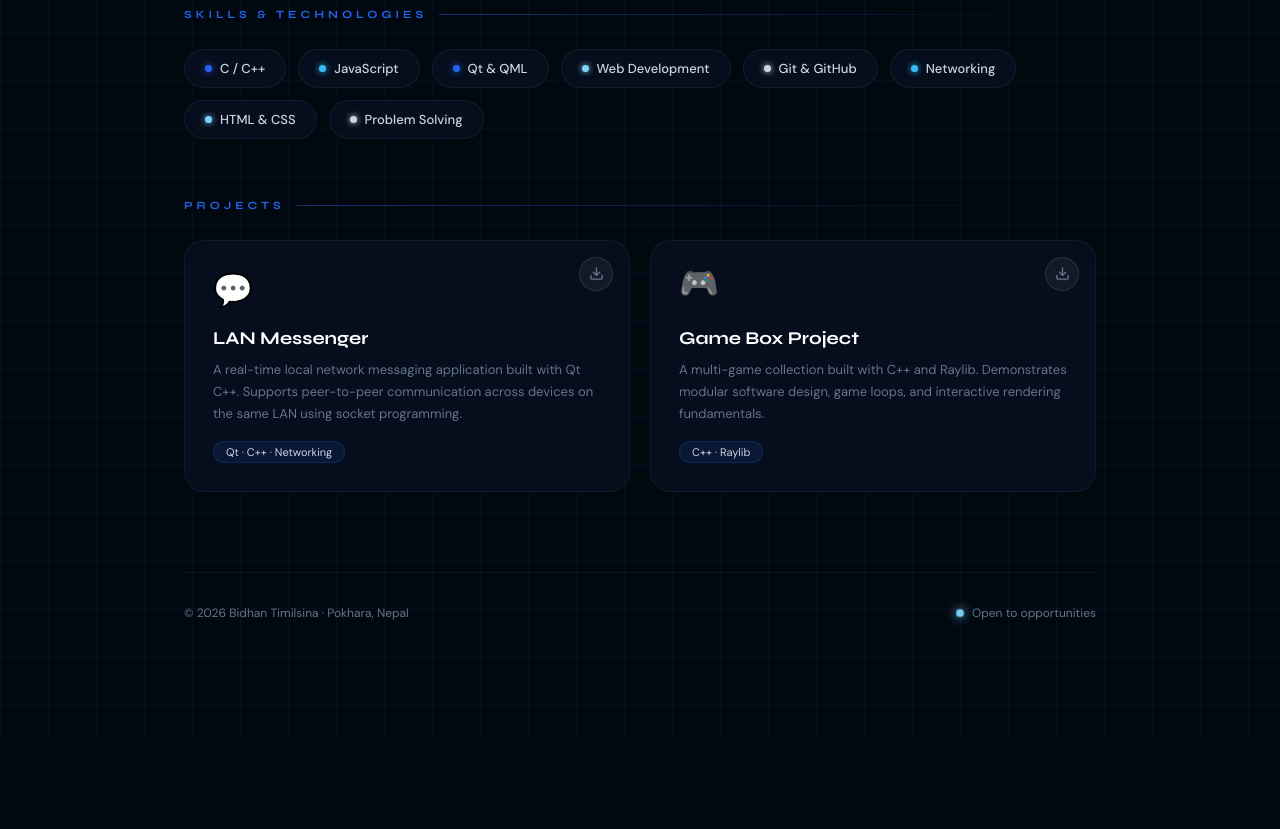
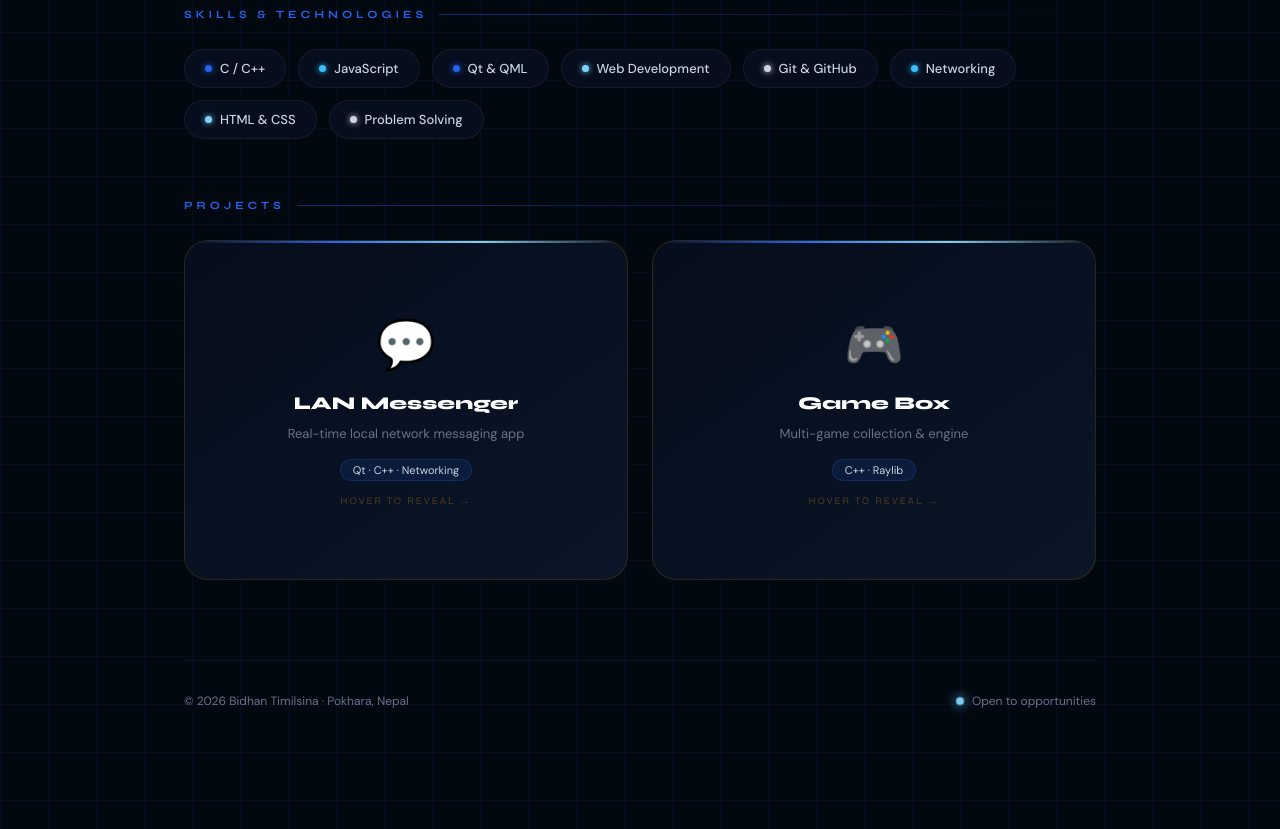
Before and after one commit to Bidhan318/Portfolio, a website built with Vite: page index.html in a window 1280 px wide. Shown: the part 1360-2189 px from the top of the page. Before the commit the page ends 2101 px from the top, so only its background shows below. Built offline with nearby package versions, Linux system fonts and the light colour scheme; animation ran at ten frames a second.

Commit message:
flip card animations

```diff
--- a/index.html
+++ b/index.html
@@ -212,40 +212,56 @@
     </section>
 
     <!-- PROJECTS -->
-    <section id="projects" class="reveal">
-      <div class="section-label">Projects</div>
-      <div class="projects-grid">
+<section id="projects" class="reveal">
+  <div class="section-label">Projects</div>
+  <div class="projects-grid" id="projects3d">
 
-        <div class="project-card">
-          <a href="/lan-messenger-installer.exe" download class="download-btn" title="Download LAN Messenger">
-            <svg width="15" height="15" viewBox="0 0 24 24" fill="none" stroke="currentColor" stroke-width="2.2" stroke-linecap="round" stroke-linejoin="round">
-              <path d="M21 15v4a2 2 0 0 1-2 2H5a2 2 0 0 1-2-2v-4"/>
-              <polyline points="7 10 12 15 17 10"/>
-              <line x1="12" y1="15" x2="12" y2="3"/>
-            </svg>
-          </a>
+    <div class="proj-flip-wrap">
+      <div class="proj-flip-inner">
+        <div class="proj-face proj-front">
           <span class="proj-emoji">💬</span>
           <h3>LAN Messenger</h3>
-          <p>A real-time local network messaging application built with Qt C++. Supports peer-to-peer communication across devices on the same LAN using socket programming.</p>
+          <p>Real-time local network messaging app</p>
           <span class="proj-tag">Qt · C++ · Networking</span>
+          <span class="proj-hint">Hover to reveal →</span>
         </div>
+        <div class="proj-face proj-back">
+          <h4>LAN Messenger</h4>
+          <ul>
+            <li>Peer-to-peer socket communication</li>
+            <li>Real-time messaging over LAN</li>
+            <li>Built with Qt C++ framework</li>
+            <li>Cross-device on same network</li>
+          </ul>
+          <a href="/lan-messenger-installer.exe" download class="proj-download">↓ Download .exe</a>
+        </div>
+      </div>
+    </div>
 
-        <div class="project-card">
-          <a href="/gamebox-installer.exe" download class="download-btn" title="Download Game Box">
-            <svg width="15" height="15" viewBox="0 0 24 24" fill="none" stroke="currentColor" stroke-width="2.2" stroke-linecap="round" stroke-linejoin="round">
-              <path d="M21 15v4a2 2 0 0 1-2 2H5a2 2 0 0 1-2-2v-4"/>
-              <polyline points="7 10 12 15 17 10"/>
-              <line x1="12" y1="15" x2="12" y2="3"/>
-            </svg>
-          </a>
+    <div class="proj-flip-wrap">
+      <div class="proj-flip-inner">
+        <div class="proj-face proj-front">
           <span class="proj-emoji">🎮</span>
-          <h3>Game Box Project</h3>
-          <p>A multi-game collection built with C++ and Raylib. Demonstrates modular software design, game loops, and interactive rendering fundamentals.</p>
+          <h3>Game Box</h3>
+          <p>Multi-game collection & engine</p>
           <span class="proj-tag">C++ · Raylib</span>
+          <span class="proj-hint">Hover to reveal →</span>
         </div>
+        <div class="proj-face proj-back proj-back-b">
+          <h4>Game Box Project</h4>
+          <ul>
+            <li>Modular multi-game architecture</li>
+            <li>Custom game loop implementation</li>
+            <li>Interactive rendering with Raylib</li>
+            <li>Demonstrates software design</li>
+          </ul>
+          <a href="/gamebox-installer.exe" download class="proj-download">↓ Download .exe</a>
+        </div>
+      </div>
+    </div>
 
-      </div>
-    </section>
+  </div>
+</section>
 
     <!-- FOOTER -->
     <footer>
--- a/src/main.js
+++ b/src/main.js
@@ -333,3 +333,20 @@ function updateActiveLink() {
 
 window.addEventListener('scroll', updateActiveLink, { passive: true })
 updateActiveLink()
+
+// ── Project cards 3D scene tilt on mouse
+const proj3d = document.getElementById('projects3d')
+if (proj3d) {
+  document.getElementById('projects').addEventListener('mousemove', e => {
+    const rect = document.getElementById('projects').getBoundingClientRect()
+    const cx = rect.left + rect.width / 2
+    const cy = rect.top + rect.height / 2
+    const rx = -(e.clientY - cy) / rect.height * 10
+    const ry =  (e.clientX - cx) / rect.width  * 10
+    proj3d.style.transform = `perspective(1200px) rotateX(${rx}deg) rotateY(${ry}deg)`
+  })
+  document.getElementById('projects').addEventListener('mouseleave', () => {
+    proj3d.style.transform = 'perspective(1200px) rotateX(0deg) rotateY(0deg)'
+    proj3d.style.transition = 'transform 0.6s ease'
+  })
+}
--- a/src/style.css
+++ b/src/style.css
@@ -688,72 +688,119 @@
   .c3 .dot { background:var(--c4); box-shadow:0 0 6px var(--c4); }
   .c4 .dot { background:var(--c5); box-shadow:0 0 6px var(--c5); }
 
-  /* Projects */
-  .projects-grid { display:grid; grid-template-columns:1fr 1fr; gap:20px; }
+ /* ── PROJECTS FLIP ── */
+.projects-grid {
+  display: grid;
+  grid-template-columns: 1fr 1fr;
+  gap: 24px;
+}
 
-  .project-card {
-    background:var(--card);
-    border:1px solid rgba(255,255,255,0.05);
-    border-radius:20px; padding:28px;
-    transition:all 0.35s;
-    position:relative; overflow:hidden; cursor:default;
+.proj-flip-wrap {
+  width: 100%; height: 340px;
+  perspective: 1200px;
+  cursor: pointer;
 }
-  .project-card::before {
-    content:''; position:absolute;
-    top:0; left:0; right:0; height:2px;
-    background:linear-gradient(to right,var(--c1),var(--c4));
-    transform:scaleX(0); transform-origin:left;
-    transition:transform 0.4s ease;
+
+.proj-flip-inner {
+  width: 100%; height: 100%;
+  transform-style: preserve-3d;
+  transition: transform 0.8s cubic-bezier(0.4, 0, 0.2, 1);
+  position: relative;
 }
-  .project-card:hover::before { transform:scaleX(1); }
-  .project-card:hover {
-    border-color:rgba(37,99,235,0.3);
-    transform:translateY(-8px);
-    box-shadow:0 28px 60px rgba(0,0,0,0.5),0 0 40px rgba(37,99,235,0.08);
+.proj-flip-wrap:hover .proj-flip-inner {
+  transform: rotateY(180deg);
 }
-  .project-card::after {
-    content:''; position:absolute; inset:0;
-    background:radial-gradient(circle at 50% 0%,rgba(37,99,235,0.08),transparent 60%);
-    opacity:0; transition:opacity 0.4s; pointer-events:none;
+
+.proj-face {
+  position: absolute; inset: 0;
+  border-radius: 24px;
+  backface-visibility: hidden;
+  -webkit-backface-visibility: hidden;
+  padding: 32px 28px;
+  display: flex; flex-direction: column;
+  width: 100%; height: 100%;
+  box-sizing: border-box;
 }
-  .project-card:hover::after { opacity:1; }
 
-  .download-btn {
-    position:absolute; top:16px; right:16px;
-    width:34px; height:34px; border-radius:50%;
-    background:rgba(255,255,255,0.05);
-    border:1px solid rgba(255,255,255,0.1);
-    display:flex; align-items:center; justify-content:center;
-    color:var(--muted); text-decoration:none;
-    transition:all 0.25s; z-index:2;
+.proj-front {
+  background: linear-gradient(145deg, #060d1c, #0a1628);
+  border: 1px solid rgba(245,158,11,0.15);
+  align-items: center; justify-content: center; text-align: center;
+  position: relative; overflow: hidden;
 }
-  .download-btn:hover {
-    background:var(--c1); border-color:var(--c1); color:#fff;
-    transform:scale(1.15); box-shadow:0 0 18px rgba(37,99,235,0.6);
+.proj-front::before {
+  content: '';
+  position: absolute; top:0; left:0; right:0; height:2px;
+  background: linear-gradient(90deg, transparent, var(--c1), var(--c4), transparent);
+  border-radius: 24px 24px 0 0;
 }
-  .download-btn:hover svg { transform:translateY(2px); }
-  .download-btn svg { transition:transform 0.2s; }
+
+.proj-back {
+  background: linear-gradient(145deg, #0d1f0a, #0a1f10);
+  border: 1px solid rgba(52,211,153,0.2);
+  transform: rotateY(180deg);
+  justify-content: space-between;
+}
+.proj-back-b {
+  background: linear-gradient(145deg, #1a0d00, #1f1500);
+  border: 1px solid rgba(245,158,11,0.25);
+}
 
 .proj-emoji {
-    font-size:32px; margin-bottom:16px; display:block;
-    animation:float 3s ease-in-out infinite;
+  font-size: 48px; margin-bottom: 16px; display: block;
+  animation: float 3s ease-in-out infinite;
 }
-  .project-card:nth-child(2) .proj-emoji { animation-delay:-1.5s; }
-  @keyframes float {
-    0%,100% { transform:translateY(0); }
-    50%      { transform:translateY(-7px); }
+.proj-flip-wrap:nth-child(2) .proj-emoji { animation-delay: -1.5s; }
+
+.proj-front h3 {
+  font-family: 'Syne', sans-serif;
+  font-size: 18px; font-weight: 800; color: #fff; margin-bottom: 8px;
 }
-  .project-card h3 {
-    font-family:'Syne',sans-serif;
-    font-size:18px; font-weight:700; color:#fff; margin-bottom:10px;
+.proj-front p { font-size: 13px; color: var(--muted); margin: 0; }
+
+.proj-tag {
+  display: inline-block; margin-top: 14px;
+  background: rgba(37,99,235,0.12); border: 1px solid rgba(37,99,235,0.2);
+  border-radius: 100px; padding: 3px 12px; font-size: 11px; color: var(--c5);
 }
-  .project-card p { font-size:13px; color:var(--muted); line-height:1.7; margin:0; }
-  .proj-tag {
-    display:inline-block; margin-top:16px;
-    background:rgba(37,99,235,0.12);
-    border:1px solid rgba(37,99,235,0.2);
-    border-radius:100px; padding:3px 12px;
-    font-size:11px; color:var(--c5);
+
+.proj-hint {
+  font-size: 10px; color: rgba(245,158,11,0.3);
+  letter-spacing: 2px; text-transform: uppercase;
+  margin-top: 14px; font-family: 'Syne', sans-serif;
+}
+
+.proj-back h4 {
+  font-family: 'Syne', sans-serif;
+  font-size: 15px; font-weight: 800; color: #fff;
+  margin-bottom: 14px; letter-spacing: 1px;
+}
+.proj-back ul {
+  list-style: none; display: flex; flex-direction: column;
+  gap: 10px; flex: 1;
+}
+.proj-back ul li {
+  font-size: 13px; color: #94a3b8;
+  display: flex; align-items: center; gap: 8px;
+}
+.proj-back ul li::before { content: '▸'; color: var(--gold); font-size: 10px; }
+
+.proj-download {
+  display: inline-flex; align-items: center; gap: 8px;
+  background: rgba(245,158,11,0.1); border: 1px solid rgba(245,158,11,0.25);
+  border-radius: 100px; padding: 8px 18px;
+  color: var(--gold); font-size: 12px; font-weight: 600;
+  font-family: 'Syne', sans-serif; letter-spacing: 1px;
+  text-decoration: none; transition: all 0.2s; align-self: flex-start;
+}
+.proj-download:hover {
+  background: rgba(245,158,11,0.2);
+  box-shadow: 0 0 20px rgba(245,158,11,0.2);
+}
+
+@media (max-width: 600px) {
+  .projects-grid { grid-template-columns: 1fr; }
+  .proj-flip-wrap { height: 300px; }
 }
 
   /* Footer */
```
Lines whose indentation alone changed are shown as unchanged.
